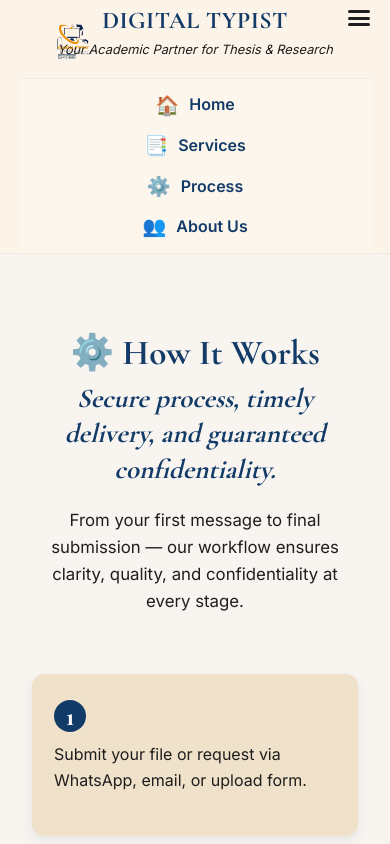
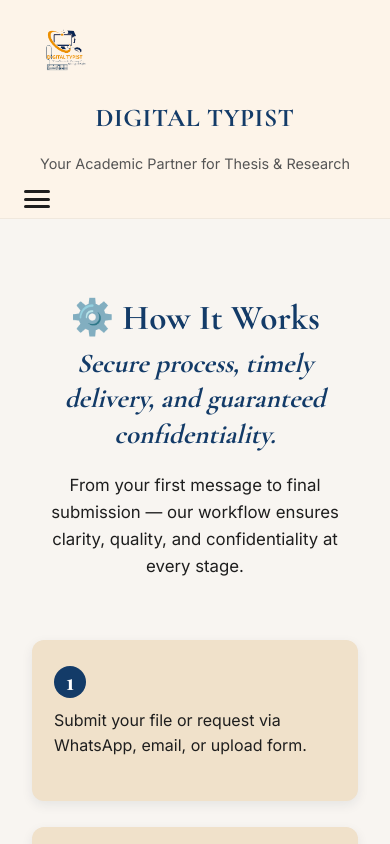
Before and after one commit to digital-typist/digital-typist-lts, a Next.js app: page /process in a window 390 px wide. Shown: the top 844 px of the page. Built offline with nearby package versions, Linux system fonts and the light colour scheme.

Commit message:
Update header.css

```diff
--- a/src/app/css/header.css
+++ b/src/app/css/header.css
@@ -1,91 +1,65 @@
-/* ===== HEADER BASE ===== */
+/* ===== HEADER STYLING ===== */
 .mainHeader {
     background: var(--headerBg);
     border-bottom: 1px solid rgba(0, 0, 0, 0.05);
-    padding: 6px 20px 0;
+    padding: 14px 24px 10px;
     position: sticky;
     top: 0;
     z-index: 1000;
 }
 
-/* ===== TOP ROW ===== */
-.topRow {
+.headerContainer {
+    max-width: var(--max-width);
+    margin: 0 auto;
     display: flex;
+    justify-content: space-between;
     align-items: center;
-    justify-content: center;
-    gap: 10px;
-    position: relative;
     flex-wrap: wrap;
-    margin-bottom: 4px;
-}
-
-.logoBlock {
-    position: absolute;
-    left: 18px;
-    top: 4px;
-}
-
-.siteLogo {
-    width: 85px;
-    height: auto;
-    display: block;
 }
 
 .brandBlock {
-    text-align: center;
-    line-height: 1.2;
+    display: flex;
+    flex-direction: column;
+    align-items: center;
+    flex: 1;
 }
 
 .brandName {
-    font-family: "Cormorant Garamond", serif;
-    font-size: 1.85rem;
-    font-weight: 700;
+    font-size: 1.6rem;
+    font-weight: 800;
     color: var(--brand);
-    letter-spacing: 0.4px;
-    margin-bottom: 3px;
+    letter-spacing: 0.5px;
+    text-align: center;
 }
 
 .tagline {
-    font-family: "Inter", sans-serif;
     font-size: 0.9rem;
-    color: var(--text);
-    font-style: italic;
-    margin-top: 0;
+    color: var(--muted);
+    margin-top: 2px;
+    text-align: center;
 }
 
-/* ===== NAVIGATION ROW ===== */
-.navRow {
-    background: #fcf6ed;
-    /* soft contrast */
-    border-top: 1px solid rgba(0, 0, 0, 0.05);
+.logoBlock img {
+    width: 80px;
+    height: auto;
 }
 
+/* ===== NAVIGATION LINKS ===== */
 .navLinks {
     display: flex;
-    justify-content: space-between;
-    max-width: var(--max-width);
-    margin: 0 auto;
-    padding: 10px 40px;
-}
-
-.icon {
-    display: inline-flex;
+    gap: 28px;
     align-items: center;
-    justify-content: center;
-    font-size: 1.2rem;
-    margin-right: 6px;
-    vertical-align: middle;
 }
 
 .navLinks a {
-    display: inline-flex;
-    align-items: center;
-    gap: 4px;
     color: var(--text);
     font-weight: 600;
     font-size: 1rem;
+    transition: color 0.3s ease;
+    display: inline-flex;
+    align-items: center;
+    gap: 6px;
     text-decoration: none;
-    transition: color 0.3s ease;
 }
 
 .navLinks a:hover {
@@ -93,19 +67,25 @@
     transform: translateY(-1px);
 }
 
+.icon {
+    font-size: 1.2rem;
+    display: inline-flex;
+    align-items: center;
+    justify-content: center;
+}
+
 /* ===== HAMBURGER MENU ===== */
 .menuToggle {
     display: none;
     flex-direction: column;
     justify-content: space-between;
-    width: 22px;
-    height: 16px;
+    width: 26px;
+    height: 18px;
     background: transparent;
     border: none;
     cursor: pointer;
-    position: absolute;
-    right: 20px;
-    top: 10px;
+    z-index: 1001;
+    transition: transform 0.3s ease;
 }
 
 .menuToggle .bar {
@@ -113,34 +93,101 @@
     height: 3px;
     background: var(--text);
     border-radius: 2px;
+    transition: all 0.3s ease;
 }
 
-/* ===== RESPONSIVE ===== */
+/* ===== HAMBURGER TO CROSS ANIMATION ===== */
+.menuToggle.open .bar:nth-child(1) {
+    transform: rotate(45deg) translate(4px, 5px);
+}
+
+.menuToggle.open .bar:nth-child(2) {
+    opacity: 0;
+}
+
+.menuToggle.open .bar:nth-child(3) {
+    transform: rotate(-45deg) translate(4px, -5px);
+}
+
+/* ===== RESPONSIVE MENU ===== */
 @media (max-width: 768px) {
-    .siteLogo {
-        width: 70px;
-    }
-
-    .brandName {
-        font-size: 1.5rem;
-    }
-
-    .tagline {
-        font-size: 0.8rem;
-    }
-
-    .navLinks {
-        flex-direction: column;
+    .headerContainer {
+        flex-wrap: nowrap;
+        justify-content: space-between;
         align-items: center;
-        gap: 8px;
-        padding: 10px 0;
-    }
-
-    .navLinks a {
-        color: var(--brand);
     }
 
     .menuToggle {
         display: flex;
     }
+
+    .navLinks {
+        display: none;
+        flex-direction: column;
+        position: absolute;
+        top: 70px;
+        left: 50%;
+        transform: translateX(-50%);
+        width: 85%;
+        background: var(--white);
+        border-radius: 12px;
+        box-shadow: 0 8px 25px rgba(10, 37, 64, 0.15);
+        padding: 20px 0;
+        text-align: center;
+        z-index: 1000;
+        transition: all 0.3s ease;
+        opacity: 0;
+        visibility: hidden;
+    }
+
+    .navLinks.open {
+        display: flex;
+        opacity: 1;
+        visibility: visible;
+        animation: fadeIn 0.25s ease;
+    }
+
+    @keyframes fadeIn {
+        from {
+            opacity: 0;
+            transform: translate(-50%, -10px);
+        }
+
+        to {
+            opacity: 1;
+            transform: translate(-50%, 0);
+        }
+    }
+
+    .navLinks a {
+        color: var(--brand);
+        font-weight: 700;
+        font-size: 1.05rem;
+        padding: 10px 0;
+        transition: background 0.3s ease;
+    }
+
+    .navLinks a:hover {
+        background: rgba(241, 205, 150, 0.15);
+    }
+
+    .icon {
+        font-size: 1.3rem;
+        margin-right: 8px;
+    }
 }
+
+/* ===== DESKTOP MENU ===== */
+@media (min-width: 769px) {
+    .navLinks {
+        display: flex;
+        position: static;
+        transform: none;
+        width: auto;
+        background: transparent;
+        box-shadow: none;
+        padding: 0;
+        opacity: 1;
+        visibility: visible;
+    }
+}
```
